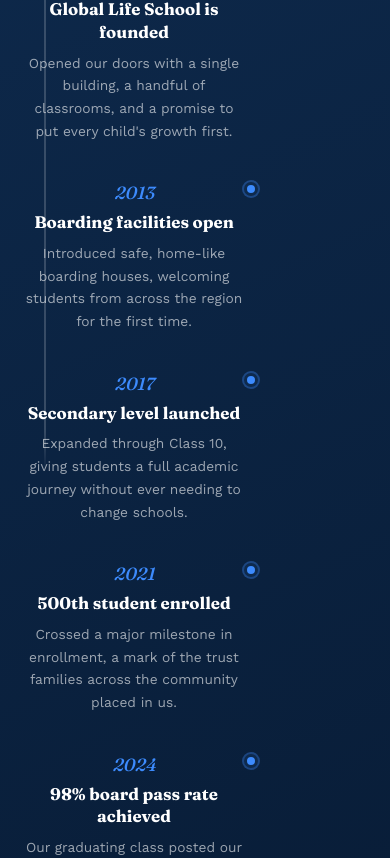
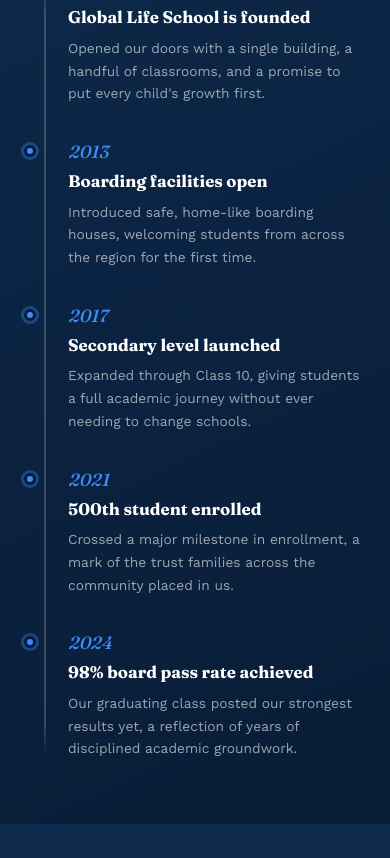
Before and after one commit to swikar-napit/globallife-web, a React (Vite) app: page /about in a window 390 px wide. Shown: the part 2046-2904 px from the top of the page. Built offline with nearby package versions, Linux system fonts and the light colour scheme.

Commit message:
updated story

```diff
--- a/src/pages/About.css
+++ b/src/pages/About.css
@@ -327,13 +327,34 @@
   margin: 0 auto;
 }
 
+.story-scroll {
+  overflow-x: auto;
+  margin-top: clamp(56px, 8vw, 80px);
+  padding-bottom: 8px;
+}
+
 .story-timeline {
+  display: flex;
+  flex-direction: column;
+  min-width: max-content;
+}
+
+.story-row {
+  display: flex;
+}
+
+.story-row--top {
+  align-items: flex-end;
+}
+
+.story-row--bottom {
+  align-items: flex-start;
+}
+
+.story-row--line {
   position: relative;
-  display: flex;
-  align-items: stretch;
-  margin-top: clamp(56px, 8vw, 88px);
-  overflow-x: auto;
-  padding-bottom: 8px;
+  height: 40px;
+  align-items: center;
 }
 
 .story-line {
@@ -343,58 +364,38 @@
   top: 50%;
   height: 2px;
   transform: translateY(-50%);
-  background: linear-gradient(90deg, rgba(255, 255, 255, 0) 0%, rgba(255, 255, 255, 0.18) 4%, rgba(255, 255, 255, 0.18) 96%, rgba(255, 255, 255, 0) 100%);
+  background: linear-gradient(90deg, rgba(255, 255, 255, 0) 0%, rgba(255, 255, 255, 0.25) 3%, rgba(255, 255, 255, 0.25) 97%, rgba(255, 255, 255, 0) 100%);
 }
 
-.story-item {
-  position: relative;
-  flex: 1 1 0;
-  min-width: 200px;
+.story-slot {
+  flex: 0 0 220px;
+  width: 220px;
   display: flex;
-  flex-direction: column;
-  align-items: center;
-  padding: 0 clamp(10px, 1.5vw, 20px);
+  justify-content: center;
 }
 
-.story-item--top {
-  justify-content: flex-end;
+.story-row--top .story-slot {
+  padding-bottom: 22px;
 }
 
-.story-item--bottom {
-  justify-content: flex-start;
-}
-
-.story-item--top .story-content {
-  order: 1;
-  margin-bottom: 28px;
-}
-
-.story-item--top .story-dot {
-  order: 2;
-}
-
-.story-item--bottom .story-dot {
-  order: 1;
-}
-
-.story-item--bottom .story-content {
-  order: 2;
-  margin-top: 28px;
+.story-row--bottom .story-slot {
+  padding-top: 22px;
 }
 
 .story-dot {
+  position: relative;
+  z-index: 2;
   width: 14px;
   height: 14px;
   border-radius: 50%;
   background: var(--blue-accent);
-  border: 3px solid var(--navy);
-  box-shadow: 0 0 0 2px rgba(61, 139, 253, 0.35);
-  flex: 0 0 auto;
+  border: 3px solid var(--navy-deep);
+  box-shadow: 0 0 0 3px rgba(61, 139, 253, 0.35);
 }
 
 .story-content {
   text-align: center;
-  max-width: 220px;
+  padding: 0 8px;
 }
 
 .story-year {
@@ -421,43 +422,66 @@
   color: rgba(255, 255, 255, 0.6);
 }
 
-@media (max-width: 900px) {
-  .story-timeline {
-    flex-direction: column;
+@media (max-width: 700px) {
+  .story-scroll {
     overflow-x: visible;
   }
 
-  .story-line {
-    left: 20px;
-    right: auto;
-    top: 0;
-    bottom: 0;
-    width: 2px;
-    height: auto;
-    background: linear-gradient(180deg, rgba(255, 255, 255, 0) 0%, rgba(255, 255, 255, 0.18) 4%, rgba(255, 255, 255, 0.18) 96%, rgba(255, 255, 255, 0) 100%);
-  }
-
-  .story-item,
-  .story-item--top,
-  .story-item--bottom {
-    flex-direction: row;
-    align-items: flex-start;
-    justify-content: flex-start;
-    padding: 0 0 40px 0;
+  .story-timeline {
     min-width: 0;
   }
 
-  .story-item--top .story-content,
-  .story-item--bottom .story-content {
-    order: 2;
-    margin: 0 0 0 24px;
-    text-align: left;
-    max-width: none;
+  .story-row--top,
+  .story-row--bottom,
+  .story-row--line {
+    display: none;
   }
 
-  .story-item--top .story-dot,
-  .story-item--bottom .story-dot {
-    order: 1;
-    margin-top: 4px;
+  .story-mobile-list {
+    display: flex;
+    flex-direction: column;
+    position: relative;
+    padding-left: 44px;
+  }
+
+  .story-mobile-line {
+    position: absolute;
+    left: 20px;
+    top: 6px;
+    bottom: 6px;
+    width: 2px;
+    background: linear-gradient(180deg, rgba(255, 255, 255, 0) 0%, rgba(255, 255, 255, 0.2) 4%, rgba(255, 255, 255, 0.2) 96%, rgba(255, 255, 255, 0) 100%);
+  }
+
+  .story-mobile-item {
+    position: relative;
+    padding-bottom: 36px;
+  }
+
+  .story-mobile-item:last-child {
+    padding-bottom: 0;
+  }
+
+  .story-mobile-dot {
+    position: absolute;
+    left: -44px;
+    top: 4px;
+    width: 12px;
+    height: 12px;
+    border-radius: 50%;
+    background: var(--blue-accent);
+    border: 3px solid var(--navy-deep);
+    box-shadow: 0 0 0 3px rgba(61, 139, 253, 0.35);
+  }
+
+  .story-mobile-item .story-content {
+    text-align: left;
+    padding: 0;
   }
 }
+
+@media (min-width: 701px) {
+  .story-mobile-list {
+    display: none;
+  }
+}
--- a/src/pages/About.jsx
+++ b/src/pages/About.jsx
@@ -119,20 +119,57 @@ function About() {
             </h2>
           </div>
 
-          <div className="story-timeline">
-            <div className="story-line" aria-hidden="true"></div>
+          <div className="story-scroll">
+            <div className="story-timeline">
+              <div className="story-row story-row--top">
+                {milestones.map((m, index) => (
+                  <div className="story-slot" key={m.year}>
+                    {index % 2 === 0 && (
+                      <div className="story-content">
+                        <span className="story-year">{m.year}</span>
+                        <h3 className="story-title">{m.title}</h3>
+                        <p className="story-text">{m.text}</p>
+                      </div>
+                    )}
+                  </div>
+                ))}
+              </div>
 
-            {milestones.map((m, index) => (
-              <div
-                className={`story-item ${index % 2 === 0 ? "story-item--left" : "story-item--right"}`}
-                key={m.year}
-              >
+              <div className="story-row story-row--line">
+                <div className="story-line" aria-hidden="true"></div>
+                {milestones.map((m) => (
+                  <div className="story-slot" key={m.year}>
+                    <div className="story-dot" aria-hidden="true"></div>
+                  </div>
+                ))}
+              </div>
+
+              <div className="story-row story-row--bottom">
+                {milestones.map((m, index) => (
+                  <div className="story-slot" key={m.year}>
+                    {index % 2 !== 0 && (
+                      <div className="story-content">
+                        <span className="story-year">{m.year}</span>
+                        <h3 className="story-title">{m.title}</h3>
+                        <p className="story-text">{m.text}</p>
+                      </div>
+                    )}
+                  </div>
+                ))}
+              </div>
+            </div>
+          </div>
+
+          <div className="story-mobile-list">
+            <div className="story-mobile-line" aria-hidden="true"></div>
+            {milestones.map((m) => (
+              <div className="story-mobile-item" key={m.year}>
+                <div className="story-mobile-dot" aria-hidden="true"></div>
                 <div className="story-content">
                   <span className="story-year">{m.year}</span>
                   <h3 className="story-title">{m.title}</h3>
                   <p className="story-text">{m.text}</p>
                 </div>
-                <div className="story-dot" aria-hidden="true"></div>
               </div>
             ))}
           </div>
```
